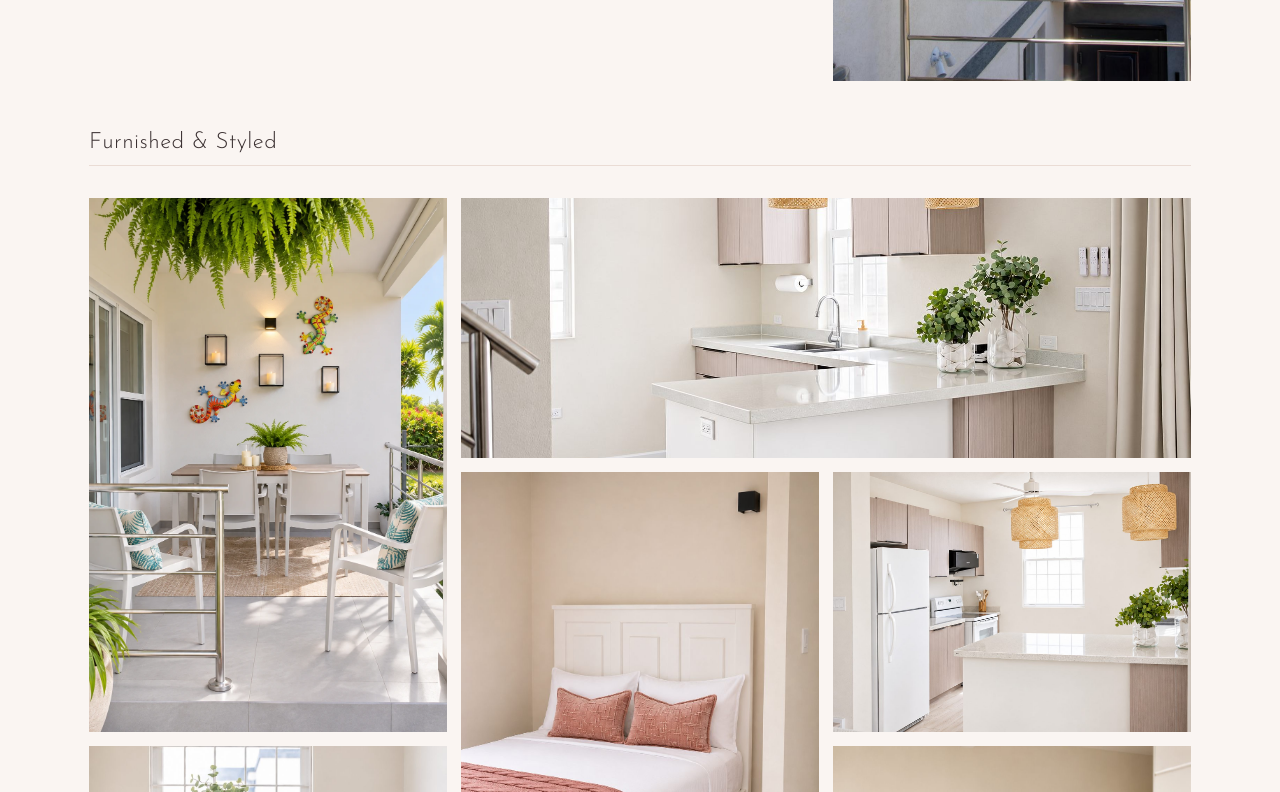
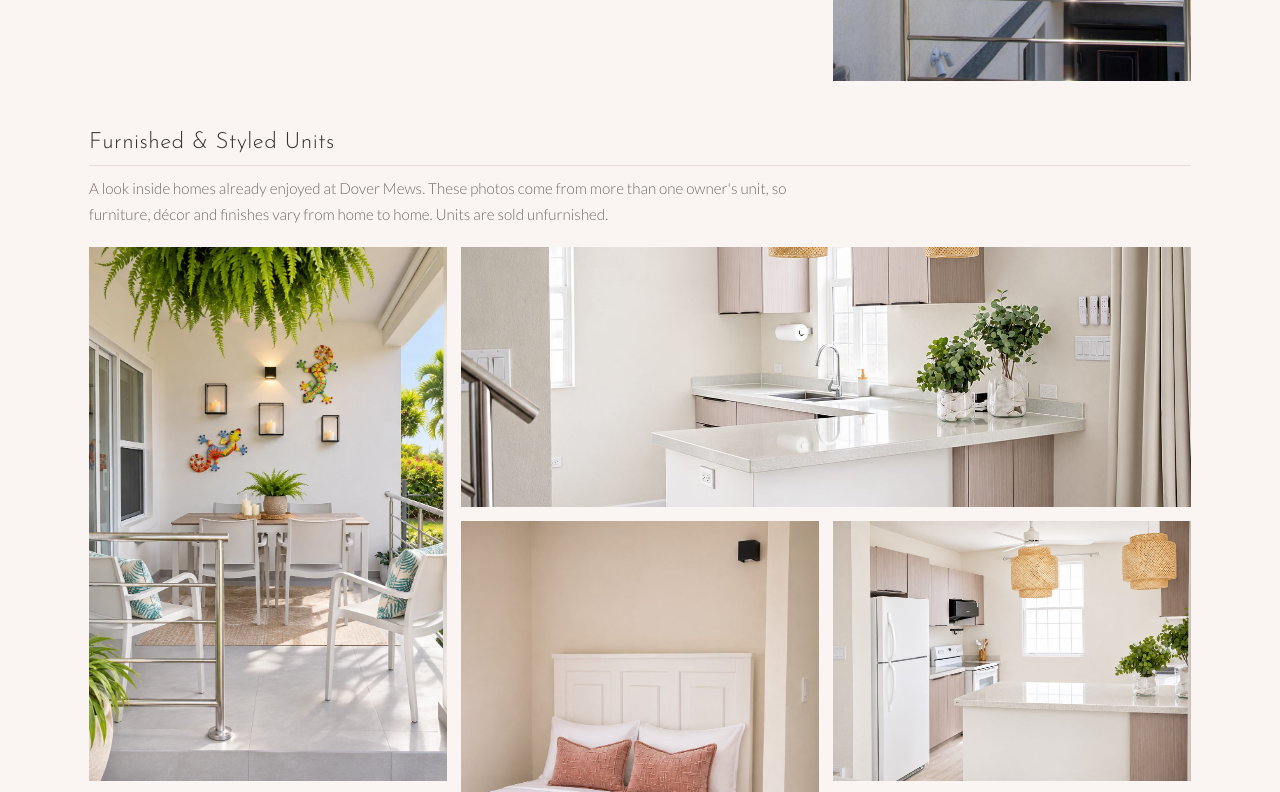
Before and after one commit to dovermews/dovermews.github.io, a plain HTML site: page index.html in a window 1280 px wide. Shown: the part 3880-4672 px from the top of the page. Drawn offline with Linux system fonts and the light colour scheme.

Commit message:
Explain furnished photos come from different owners' units
Co-Authored-By: Claude Opus 5.5 <noreply@anthropic.com>

```diff
--- a/index.html
+++ b/index.html
@@ -89,6 +89,8 @@
   .gallery-grid .tall { grid-row: span 2; }
   .gallery-grid .wide { grid-column: span 2; }
   .gallery-title { font-weight: 300; text-transform: none; letter-spacing: .02em; font-size: 1.4rem; color: var(--ink); margin-top: 3rem; padding-bottom: 8px; border-bottom: 1px solid #eadcd5; }
+  .gallery-note { color: var(--muted); font-size: .95rem; max-width: 760px; margin-top: 10px; }
+  .gallery-note + .gallery-grid { margin-top: 1.2rem; }
   .plans { display: grid; grid-template-columns: 1fr 1fr; gap: 28px; margin-top: 2rem; }
   .plans button { border: 0; padding: 16px; background: #fff; cursor: zoom-in; width: 100%; }
   .plans figcaption { font-family: 'Josefin Sans', sans-serif; letter-spacing: .2em; text-transform: uppercase; font-size: .85rem; color: var(--rose); margin-top: 12px; text-align: center; }
@@ -242,7 +244,8 @@
       <button class="tall"><img src="images/site/front-bedroom-balcony.jpg" alt="Front south bedroom balcony, looking to the north end"></button>
     </div>
 
-    <h3 class="gallery-title">Furnished &amp; Styled</h3>
+    <h3 class="gallery-title">Furnished &amp; Styled Units</h3>
+    <p class="gallery-note">A look inside homes already enjoyed at Dover Mews. These photos come from more than one owner's unit, so furniture, d&eacute;cor and finishes vary from home to home. Units are sold unfurnished.</p>
     <div class="gallery-grid">
       <button class="tall"><img src="images/patio.webp" alt="Main floor patio, furnished with dining table and lounge chairs"></button>
       <button class="wide"><img src="images/kitchen.jpg" alt="Styled kitchen with breakfast counter"></button>
```
